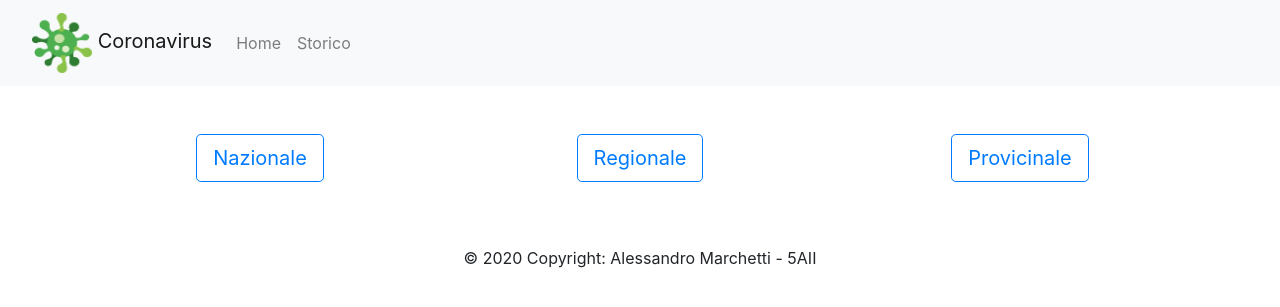
After one commit to AlessandroMarche/progettoCoronavirus-codeIgniter-info, a CodeIgniter app: page /coronavirusCodeigniter/index.php/storico/index in a window 1280 px wide. The commit adds this page. Shown: the top 307 px of the page. Run offline with CodeIgniter, Linux system fonts and the light colour scheme; some libraries are stand-ins or nearby versions.

Commit message:
Continue

```diff
--- /dev/null
+++ b/application/controllers/storico.php
@@ -0,0 +1,28 @@
+<?php
+defined('BASEPATH') or exit('No direct script access allowed');
+
+class Storico extends CI_Controller
+{
+
+    public function __construct()
+    {
+        parent::__construct();
+    }
+
+    public function index()
+    {
+        $this->load->view('header');
+        $this->load->view('storico/home');
+        $this->load->view('footer');
+    }
+
+    public function nazionale()
+    {
+        $json = file_get_contents('https://raw.githubusercontent.com/pcm-dpc/COVID-19/master/dati-json/dpc-covid19-ita-andamento-nazionale.json');
+        $dati = json_decode($json);
+        $data['dati'] = $dati;
+        $this->load->view('header');
+        $this->load->view('storico/nazionale', $data);
+        $this->load->view('footer');
+    }
+}
--- a/application/views/header.php
+++ b/application/views/header.php
@@ -2,6 +2,7 @@
 <html>
 <title>Progetto coronavirus</title>
 <link rel="stylesheet" href="<?= base_url('/assets/css/bootstrap.min.css') ?>">
+<link rel="script" href="<?= base_url('/assets/js/bootstrap.min.js') ?>">
 <link rel="icon" href="<?= base_url('/assets/images/logo.png') ?>">
 
 <body>
@@ -15,8 +16,11 @@
         </button>
         <div class="collapse navbar-collapse" id="navbarNav">
             <ul class="navbar-nav">
-                <li class="nav-item active">
+                <li class="nav-item">
                     <?= anchor('go/index', "Home", 'class="nav-link"') ?>
+                </li>
+                <li class="nav-item">
+                    <?= anchor('storico/index', "Storico", 'class="nav-link"') ?>
                 </li>
             </ul>
         </div>
--- /dev/null
+++ b/application/views/storico/home.php
@@ -0,0 +1,15 @@
+<div class="container mt-5 mb-5">
+    <div class="row justify-content-around">
+        <div class="col-3 text-center">
+            <a href="<?=base_url('index.php/storico/nazionale')?>">
+                <button type="button" class="btn btn-outline-primary btn-lg">Nazionale</button>
+            </a>
+        </div>
+        <div class="col-3 text-center">
+            <button type="button" class="btn btn-outline-primary btn-lg">Regionale</button>
+        </div>
+        <div class="col-3 text-center">
+            <button type="button" class="btn btn-outline-primary btn-lg">Provicinale</button>
+        </div>
+    </div>
+</div>
```
Also changed, not shown: application/views/home.php (+76 -1 lines), application/views/storico/nazionale.php (added, +7 -0 lines).
